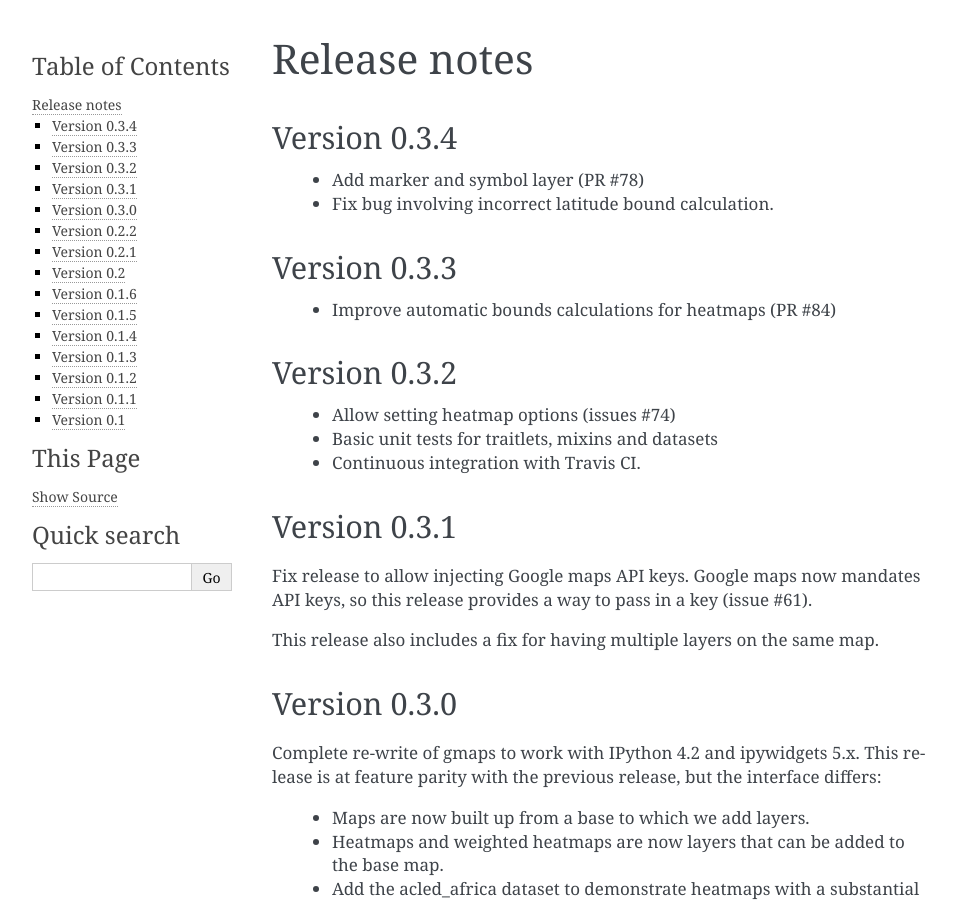
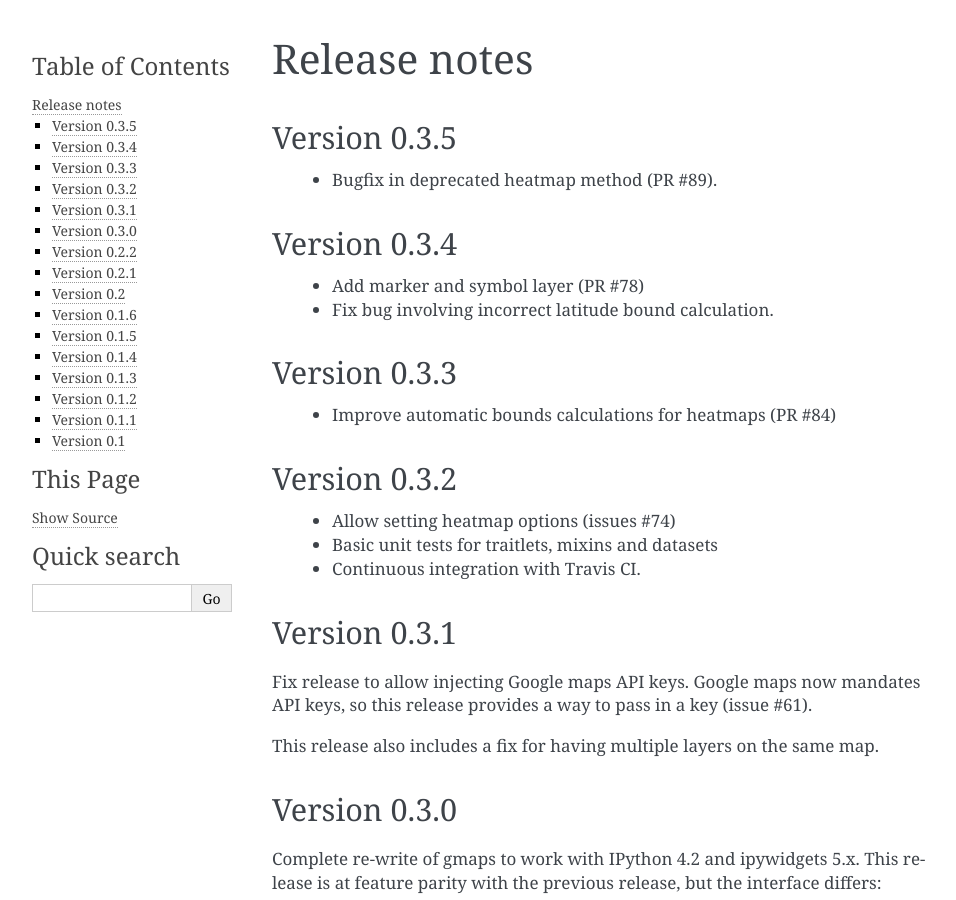
Before and after one commit to pbugnion/gmaps, a Sphinx documentation site: the page built from docs/source/release_notes.rst, in a window 1280 px wide and 900 px high. Shown: the whole window, without its empty margins (148-1104 px from the left). Built offline with Sphinx 7.4.7, drawn with Linux system fonts in a browser that asks for light colours.

Commit message:
Release notes for 0.3.5.

```diff
--- a/docs/source/release_notes.rst
+++ b/docs/source/release_notes.rst
@@ -1,6 +1,11 @@
 
 Release notes
 -------------
+
+Version 0.3.5
+=============
+
+ * Bugfix in deprecated heatmap method (PR #89).
 
 Version 0.3.4
 =============
```
